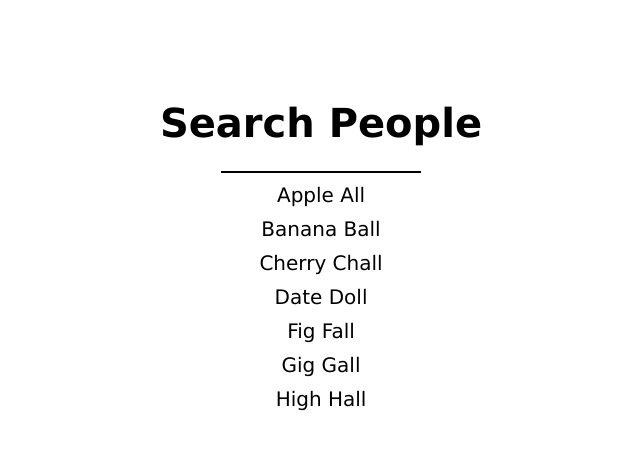
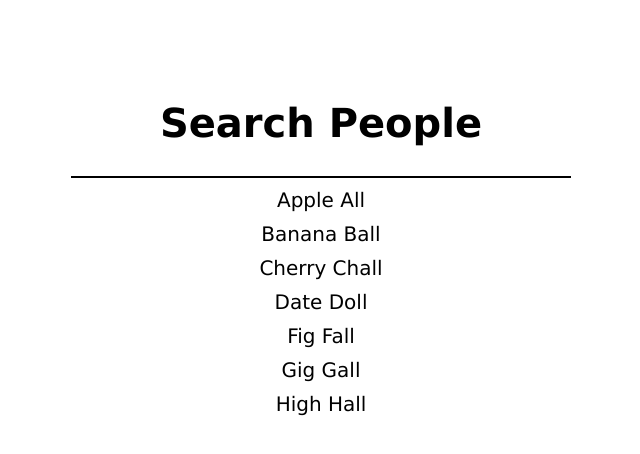
Before and after one commit to kriyanshii/search-value, a React (Vite) app: page / in a window 1280 px wide. Shown: the top 454 px of the page, without its empty margins (319-959 px from the left). Built offline with nearby package versions, Linux system fonts and the light colour scheme.

Commit message:
added build command

```diff
--- a/package.json
+++ b/package.json
@@ -5,6 +5,7 @@
 	"source": "index.html",
 	"scripts": {
 		"start": "parcel index.html --open",
+    "build": "parcel build index.html",
 		"test": "echo \"Error: no test specified\" && exit 1"
 	},
 	"keywords": [],
--- a/src/App.css
+++ b/src/App.css
@@ -22,12 +22,16 @@ li {
 }
 
 .search-input{
-    width: 200px;
-    height: 20px;
+    width: 500px;
+    height: 30px;
     border-bottom: 2px solid;
     border-top: none;
     border-left: none;
     border-right: none;
+}
+
+.search-input:active{
+    border-bottom: 2px solid gray;
 }
 
 .chip{
```
